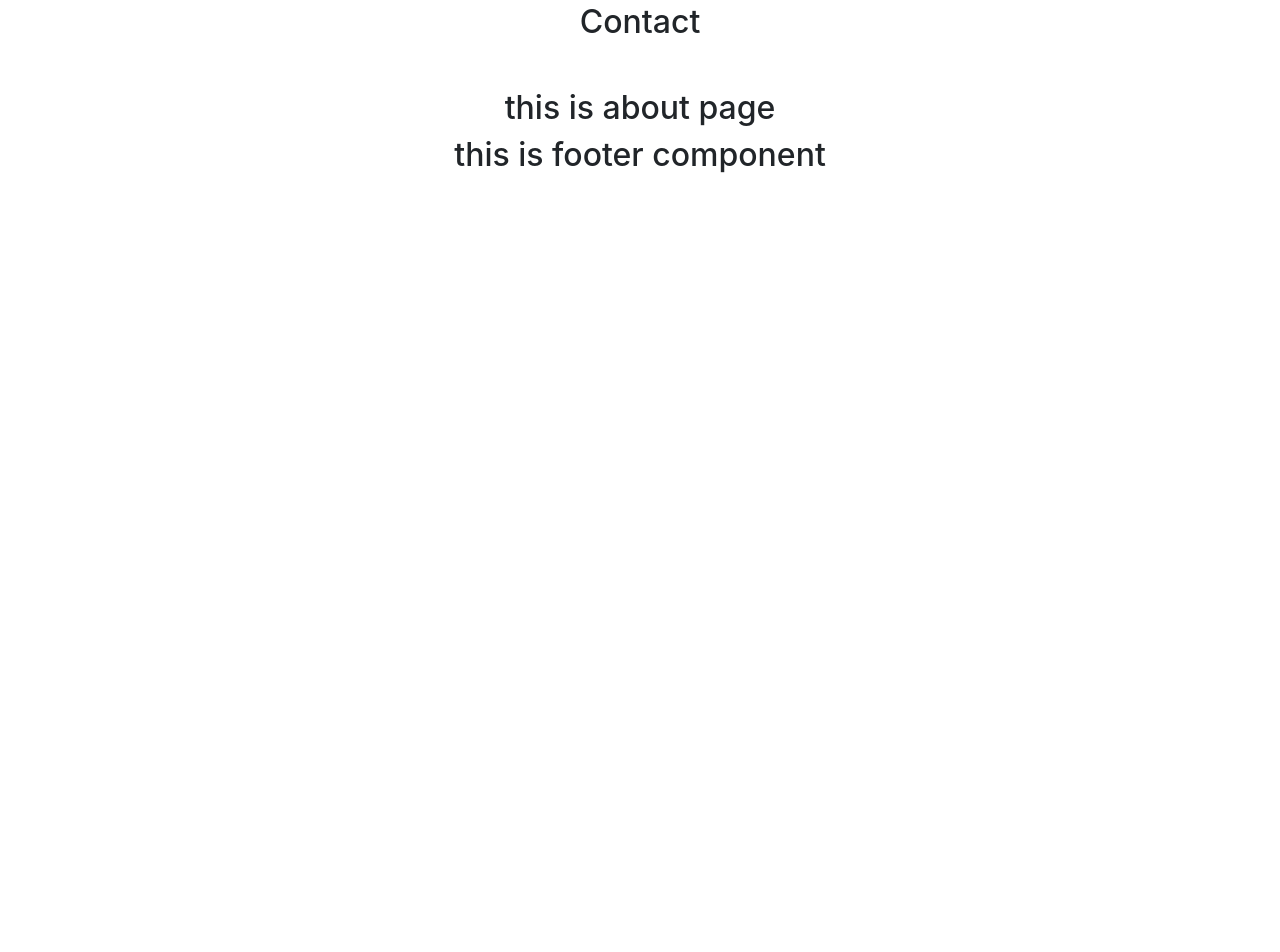
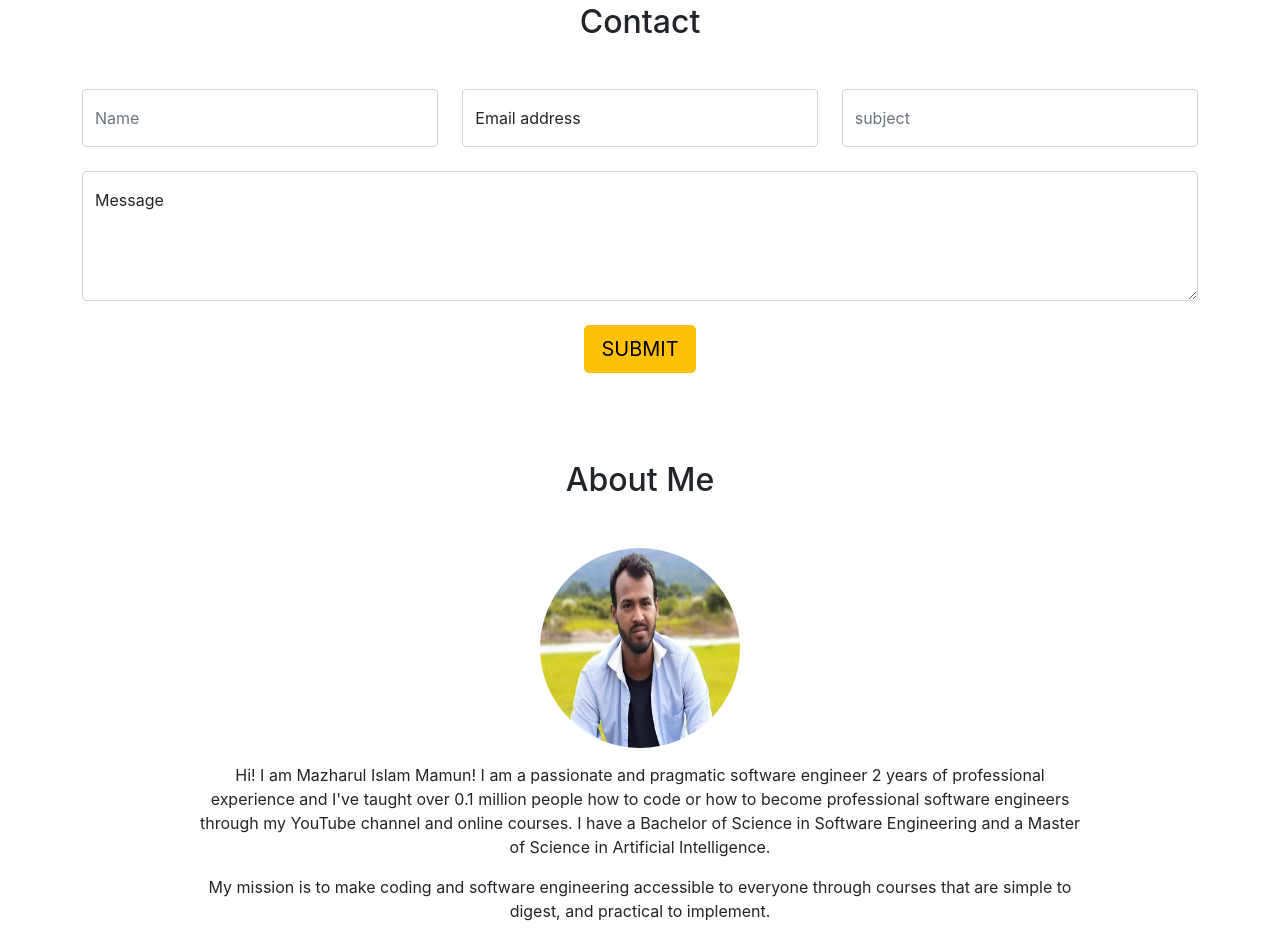
Before and after one commit to mazharul-islam321/Portfolio-website, a React (Create React App) app: page / in a window 1280 px wide. Shown: the part 1620-2572 px from the top of the page. Before the commit the page ends 1802 px from the top, so only its background shows below. Built offline with nearby package versions, Linux system fonts and the light colour scheme.

Commit message:
some update

```diff
--- a/package.json
+++ b/package.json
@@ -7,6 +7,7 @@
     "@testing-library/react": "^11.2.7",
     "@testing-library/user-event": "^12.8.3",
     "bootstrap": "^5.1.3",
+    "emailjs-com": "^3.2.0",
     "react": "^17.0.2",
     "react-bootstrap": "^2.0.2",
     "react-dom": "^17.0.2",
--- a/src/components/About/About.css
+++ b/src/components/About/About.css
@@ -0,0 +1,12 @@
+.about-section {
+    padding: 40px 0;
+}
+.avartar {
+    width: 200px;
+    height: 200px;
+    border-radius: 50%;
+}
+.about-para {
+    margin: 15px auto;
+    width: 70%;
+}
--- a/src/components/About/About.js
+++ b/src/components/About/About.js
@@ -1,9 +1,28 @@
 import React from "react";
+import img from "../../images/mamun3.jpg";
+import "./About.css";
 
 const About = () => {
     return (
-        <div>
-            <h2>this is about page</h2>
+        <div id="about" className="about-section">
+            <h2 className="my-5">About Me</h2>
+            <img className="avartar" src={img} alt="" />
+            <div className="about-para">
+                <p>
+                    Hi! I am Mazharul Islam Mamun! I am a passionate and
+                    pragmatic software engineer 2 years of professional
+                    experience and I've taught over 0.1 million people how to
+                    code or how to become professional software engineers
+                    through my YouTube channel and online courses. I have a
+                    Bachelor of Science in Software Engineering and a Master of
+                    Science in Artificial Intelligence.
+                </p>
+                <p>
+                    My mission is to make coding and software engineering
+                    accessible to everyone through courses that are simple to
+                    digest, and practical to implement.
+                </p>
+            </div>
         </div>
     );
 };
--- a/src/components/Contact/Contact.css
+++ b/src/components/Contact/Contact.css
@@ -0,0 +1,14 @@
+.contact {
+    width: 100%;
+    padding: 40px 0;
+}
+.contact h2 {
+    font-size: 40px;
+    margin-bottom: 15px;
+}
+.form-field {
+    display: flex;
+}
+.form-width {
+    width: 33%;
+}
--- a/src/components/Contact/Contact.js
+++ b/src/components/Contact/Contact.js
@@ -1,9 +1,83 @@
 import React from "react";
+import { Container, FloatingLabel, Form } from "react-bootstrap";
+import Button from "react-bootstrap/Button";
+import emailjs from "emailjs-com";
+import "./Contact.css";
 
 const Contact = () => {
+    const sendEmail = (e) => {
+        e.preventDefault();
+
+        emailjs
+            .sendForm(
+                "service_a7s27bp",
+                "template_wacrwka",
+                e.target,
+                "user_Bkx9Povhs7QnvKWX6ytKR"
+            )
+            .then(
+                (result) => {
+                    console.log(result.text);
+                },
+                (error) => {
+                    console.log(error.text);
+                }
+            );
+        e.target.reset();
+    };
     return (
-        <div>
+        <div id="contact">
             <h2 className="my-5">Contact</h2>
+            <Container>
+                <Form onSubmit={sendEmail}>
+                    <div className="form-field mb-4">
+                        <Form.Control
+                            className="form-width"
+                            size="md"
+                            name="to_name"
+                            type="text"
+                            placeholder="Name"
+                        />
+                        <FloatingLabel
+                            controlId="floatingInput"
+                            label="Email address"
+                            className=" mx-4 form-width"
+                        >
+                            <Form.Control
+                                name="user_email"
+                                type="email"
+                                placeholder="name@example.com"
+                            />
+                        </FloatingLabel>
+                        <Form.Control
+                            className="form-width"
+                            size="md"
+                            type="text"
+                            name="from_name"
+                            placeholder="subject"
+                        />
+                    </div>
+                    <FloatingLabel
+                        controlId="floatingTextarea2"
+                        label="Message"
+                    >
+                        <Form.Control
+                            name="message"
+                            as="textarea"
+                            placeholder="Leave a comment here"
+                            style={{ height: "130px" }}
+                        />
+                    </FloatingLabel>
+                    <Button
+                        className="mt-4"
+                        type="submit"
+                        variant="warning"
+                        size="lg"
+                    >
+                        SUBMIT
+                    </Button>
+                </Form>
+            </Container>
         </div>
     );
 };
--- a/src/components/Footer/Footer.css
+++ b/src/components/Footer/Footer.css
@@ -0,0 +1,9 @@
+.footer {
+    width: 100%;
+    height: 300px;
+    background-color: black;
+    color: white;
+    display: flex;
+    justify-content: center;
+    align-items: center;
+}
--- a/src/components/Footer/Footer.js
+++ b/src/components/Footer/Footer.js
@@ -1,9 +1,10 @@
 import React from "react";
+import "./Footer.css";
 
 const Footer = () => {
     return (
-        <div>
-            <h2>this is footer component</h2>
+        <div className="footer">
+            <h2>Footer</h2>
         </div>
     );
 };
--- a/src/components/Header/Header.js
+++ b/src/components/Header/Header.js
@@ -25,7 +25,10 @@ const Header = () => {
                             <Nav.Link href="#about">About</Nav.Link>
                         </Nav>
                         <Nav>
-                            <Nav.Link href="https://drive.google.com/file/d/1x2bCfCpcvaEhTr9OqTzki6dAsPSaaP8r/view?usp=sharing">
+                            <Nav.Link
+                                target="_black"
+                                href="https://drive.google.com/file/d/1x2bCfCpcvaEhTr9OqTzki6dAsPSaaP8r/view?usp=sharing"
+                            >
                                 Download Resume
                             </Nav.Link>
                         </Nav>
--- a/src/components/HomePage/HomePage.js
+++ b/src/components/HomePage/HomePage.js
@@ -3,7 +3,7 @@ import "./HomePage.css";
 
 const HomePage = () => {
     return (
-        <div Id="home" className="homepage">
+        <div id="home" className="homepage">
             <div>
                 <h1> Hi, I'm Mazharul Islam Mamun</h1>
                 <p className="w-50 mx-auto">
--- a/src/components/Projects/Projects.js
+++ b/src/components/Projects/Projects.js
@@ -1,5 +1,5 @@
 import React from "react";
-import { Card, Col, Container, Nav, Row } from "react-bootstrap";
+import { Card, Col, Container, Row } from "react-bootstrap";
 import Button from "react-bootstrap/Button";
 import air from "../../images/air-drone.PNG";
 import tour from "../../images/tour-world.PNG";
@@ -8,7 +8,7 @@ import learn from "../../images/learn-code.PNG";
 
 const Projects = () => {
     return (
-        <div>
+        <div id="projects">
             <h2 className="my-5">projects</h2>
             <Container>
                 <Row xs={1} md={2} className="g-4">
```
Also changed, not shown: src/images/mamun3.jpg (added), 1 other file (tests, documents, lock files or other folders).
